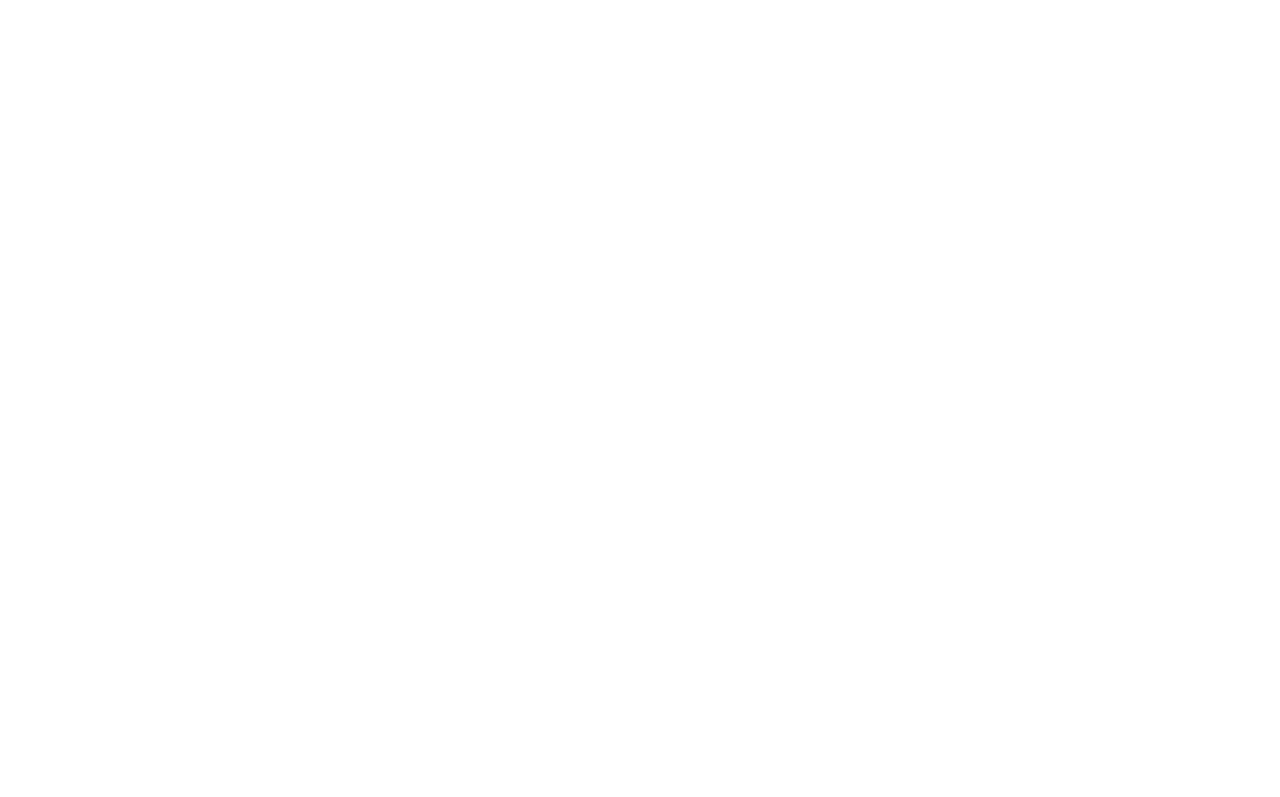
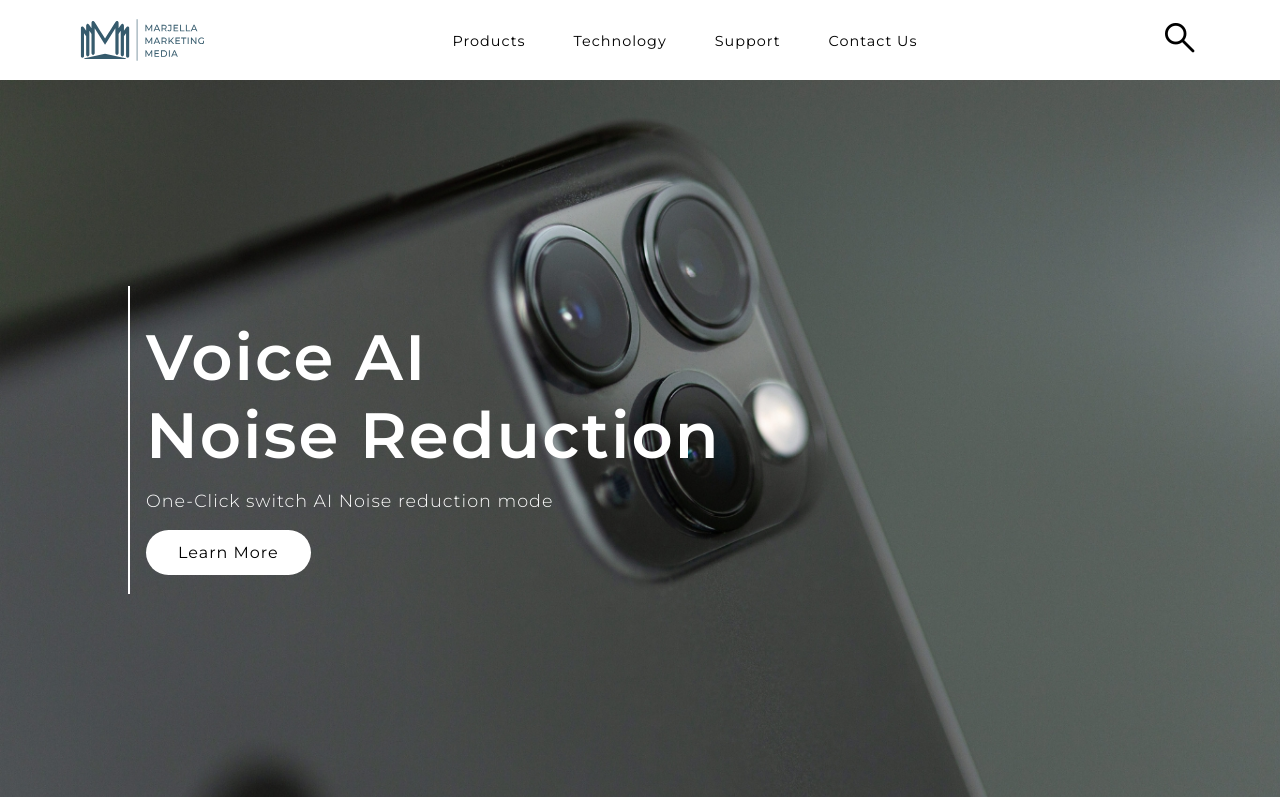
Before and after one commit to PGK16POWERS/MarjTech, a website: page public/index.html in a window 1280 px wide. Shown: the top 797 px of the page. Drawn offline with nearby package versions, Linux system fonts and the light colour scheme.

Commit message:
major push

```diff
--- a/public/index.html
+++ b/public/index.html
@@ -9,14 +9,59 @@
     <link rel="preconnect" href="https://fonts.googleapis.com">
     <link rel="preconnect" href="https://fonts.gstatic.com" crossorigin>
     <link href="https://fonts.googleapis.com/css2?family=Montserrat:ital,wght@0,100;0,200;0,300;0,400;0,500;0,600;0,700;0,800;0,900;1,100;1,200;1,300;1,400;1,500;1,600;1,700;1,800;1,900&display=swap" rel="stylesheet">
+    <link rel="stylesheet" href="https://fonts.googleapis.com/css2?family=Material+Symbols+Rounded:opsz,wght,FILL,GRAD@24,400,1,0" />
 </head>
 <body>
     <header>
+        <img src="assets/herosection/headerfin.svg" alt="Marjella Image" class="brand-logo">
 
+        <nav>
+            <ul>
+                <li><a href="#" class="header-link">Products</a></li>
+                <li><a href="#" class="header-link">Technology</a></li>
+                <li><a href="#" class="header-link">Support</a></li>
+                <li><a href="#" class="header-link">Contact Us</a></li>
+            </ul>
+        </nav>
+
+        <div class="inp-div">
+            <span class="material-symbols-rounded" for="search" id="searchIcon">
+                search
+            </span>
+            <input type="search" id="search" name="search">
+        </div>
     </header>
-    <section id="hero-section"></section>
-    <section id="best-sellers"></section>
-    <section id="blog-post"></section>
+
+    <section id="hero-section">
+        <div class="hero-parent">
+            <h1>Voice AI<br>Noise Reduction</h1>
+            <p>
+                One-Click switch AI Noise reduction mode
+            </p>
+            <a href="#" class="hs-link">Learn More</a>
+        </div>
+    </section>
+
+    <section id="best-sellers">
+        <div class="sect-header">
+            <h2>Best Sellers</h2>
+        </div>
+
+        <div class="div-parent">
+
+        </div>
+    </section>
+
+    <section id="blog-post">
+        <div class="sect-header">
+            <h2>Blog Post</h2>
+        </div>
+
+        <div class="div-parent">
+
+        </div>
+    </section>
+
     <section id="cta"></section>
 </body>
 </html>
--- a/public/styl.css
+++ b/public/styl.css
@@ -13,6 +13,7 @@ body {
     overflow-x: hidden;
     background-color: white;
     scroll-behavior: smooth;
+    font-family: var(--monts);
 }
 
 :root {
@@ -34,21 +35,74 @@ header {
     display: flex;
     align-items: center;
     justify-content: space-between;
+    padding: 0 5rem
 }
-
-
-
-
+.brand-logo {
+    width: 130px;
+}
+nav ul {
+    display: flex;
+    justify-content: center;
+    gap:3rem;
+}
+.header-link {
+    font-size: 0.9em;
+    letter-spacing: 1px;
+    font-weight: 400;
+    color: black
+}
+#search {
+    display: none
+}
+#searchIcon {
+    font-size: 40px;
+    cursor: pointer;
+}
 
 /**** HEADER SECTION ****/
 
 /**** HERO SECTION ****/
 #hero-section {
     position: relative;
-    min-height: 90vh;
+    height: 90vh;
+    background-image: url(assets/hero/5.jpg);
+    background-size: cover;
+    background-repeat: no-repeat;
+    display: flex;
+    align-items: center;
+    justify-content: center;
+    width: 100%;
+}
+.hero-parent {
+    border-left: 2px solid white;
+    padding: 2rem 1rem;
+    width: 80%;
 }
 
+.hero-parent h1 {
+    font-size: 4em;
+    letter-spacing: 2px;
+    font-weight: 600;
+    color: white;
+}
 
+.hero-parent p {
+    font-size: 1.1em;
+    letter-spacing: 1px;
+    font-weight: 300;
+    color: white;
+    margin: 1rem 0 2rem;
+}
+
+.hs-link {
+    padding: 0.8rem 2rem;
+    border-radius: 30px;
+    border: 0 solid transparent;
+    background-color: white;
+    color: black;
+    font-size: 1em;
+    letter-spacing: 1px;
+}
 /**** HERO SECTION ****/
 
 /**** BEST SELLERS SECTION ****/
```
Also changed, not shown: public/assets/bestsellers/airpods.jpg (added), public/assets/bestsellers/iphone.jpg (added), public/assets/bestsellers/iwatch.jpg (added), public/assets/bestsellers/macbook.jpg (added), public/assets/hero/1.jpg (added), public/assets/hero/2.jpg (added), public/assets/hero/3.jpg (added), public/assets/hero/4.jpg (added), public/assets/hero/5.jpg (added), public/assets/insight/insight.jpg (added), public/assets/insight/insight2.jpg (added), public/assets/insight/insight3.jpg (added), 2 other files.
